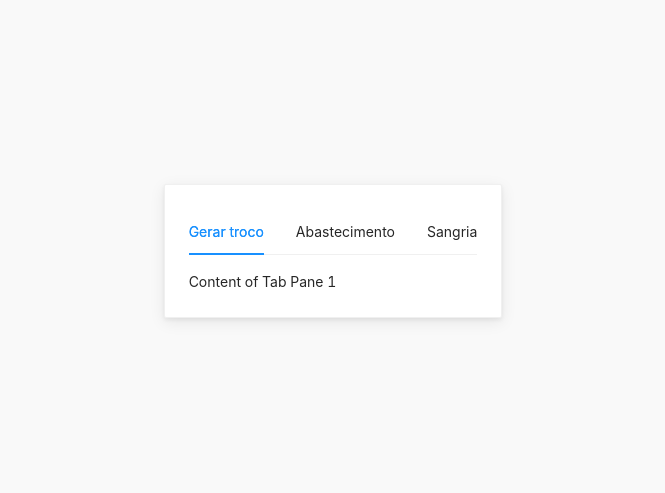
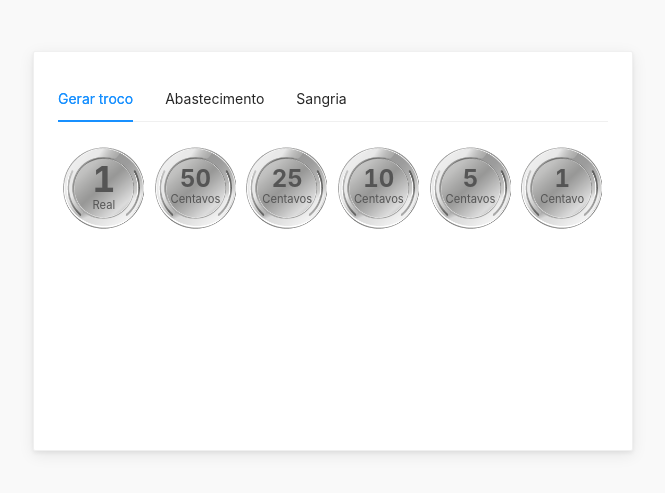
Before and after one commit to GuilhermeAmado/react-cash-register, a React (Create React App) app: page / in a window 1280 px wide. Shown: the part 149-642 px from the top of the page, without its empty margins (307-972 px from the left). Built offline with nearby package versions, Linux system fonts and the light colour scheme.

Commit message:
add coins

```diff
--- a/src/App.js
+++ b/src/App.js
@@ -1,5 +1,6 @@
 import styled from 'styled-components';
 import { Tabs, Card } from 'antd';
+import Coin from './components/Coin';
 const { TabPane } = Tabs;
 
 function callback(key) {
@@ -12,7 +13,14 @@ function App() {
       <StyledCard>
         <Tabs defaultActiveKey="1" onChange={callback}>
           <TabPane tab="Gerar troco" key="1">
-            Content of Tab Pane 1
+            <CoinsContainer>
+              <Coin value={1} unity={'Real'} />
+              <Coin value={50} unity={'Centavos'} />
+              <Coin value={25} unity={'Centavos'} />
+              <Coin value={10} unity={'Centavos'} />
+              <Coin value={5} unity={'Centavos'} />
+              <Coin value={1} unity={'Centavo'} />
+            </CoinsContainer>
           </TabPane>
           <TabPane tab="Abastecimento" key="2">
             Content of Tab Pane 2
@@ -35,8 +43,15 @@ const Wrapper = styled.div`
 `;
 
 const StyledCard = styled(Card)`
-  max-width: 600px;
+  width: 600px;
+  min-height: 400px;
   box-shadow: rgb(0 0 0 / 8%) 0px 4px 16px 0px, rgb(0 0 0 / 6%) 0px 2px 4px 0px;
 `;
 
+const CoinsContainer = styled.div`
+  display: flex;
+  align-items: center;
+  justify-content: space-between;
+`;
+
 export default App;
--- /dev/null
+++ b/src/components/Coin.js
@@ -0,0 +1,44 @@
+import React from 'react';
+import styled from 'styled-components';
+import coinBackground from '../assets/images/coin.png';
+
+const Coin = ({ value, unity }) => {
+  return (
+    <CoinStyles unity={unity}>
+      <div className="value-container">
+        <strong>{value}</strong>
+        <small>{unity}</small>
+      </div>
+    </CoinStyles>
+  );
+};
+
+const CoinStyles = styled.div`
+  width: 100px;
+  height: 100px;
+  border-radius: 50%;
+  background: url(${coinBackground});
+  background-size: cover;
+  background-repeat: no-repeat;
+  background-position: center;
+
+  display: flex;
+  align-items: center;
+  justify-content: center;
+
+  color: #555;
+
+  .value-container {
+    display: flex;
+    flex-direction: column;
+    justify-content: center;
+    align-items: center;
+    strong {
+      line-height: 1;
+      font-size: ${(props) =>
+        props.unity.toLowerCase() === 'real' ? '36px' : '24px'};
+    }
+  }
+`;
+
+export default Coin;
```
Also changed, not shown: src/assets/images/coin.png (added).
